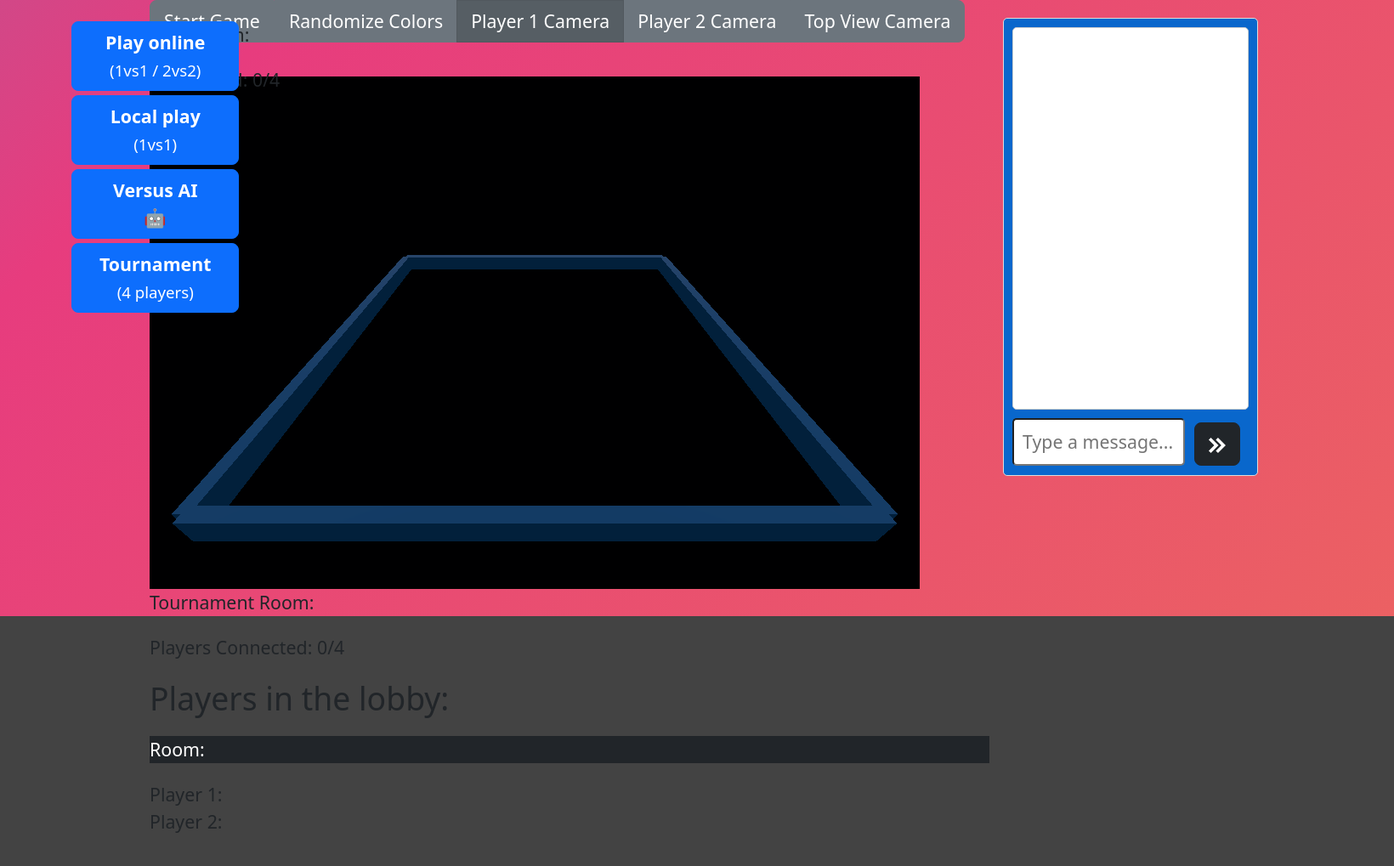
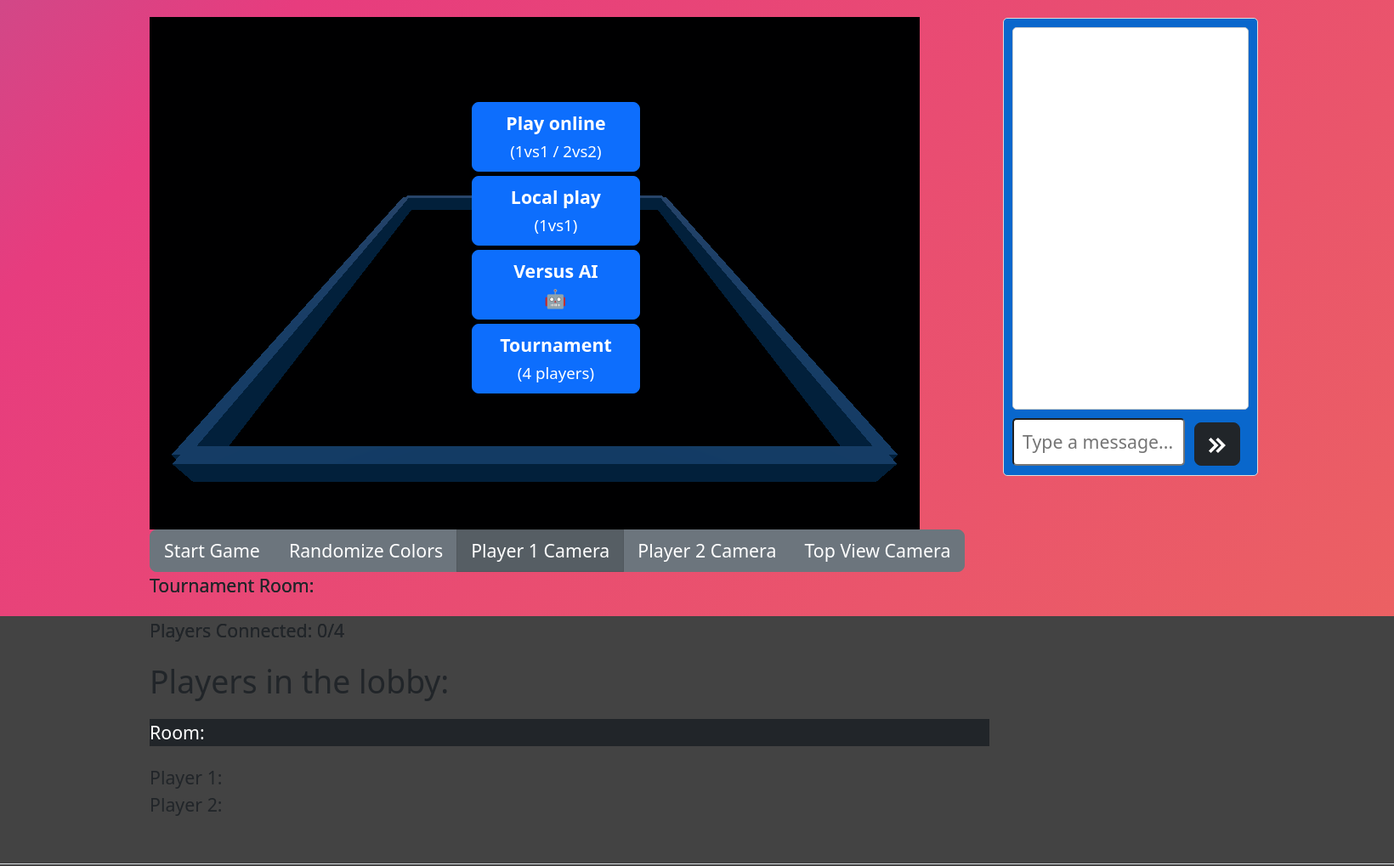
Before and after one commit to ast-jean/transcendence, a Django app: page /Pong/ in a window 1640 px wide. Shown: the part 75-1094 px from the top of the page at 85% size. Run offline with Django 5.2, Linux system fonts and the light colour scheme; parts of the project's set-up code (start-up, migrations or seed data) failed here and were passed over; some libraries are stand-ins or nearby versions.

Commit message:
ui is legit ok in pong

```diff
--- a/django_trans/main/static/main/styles/style.css
+++ b/django_trans/main/static/main/styles/style.css
@@ -79,18 +79,28 @@ body {
     background: linear-gradient(90deg, rgb(210, 233, 2) 0%, rgba(0, 180, 22, 1) 100%);
 }
 
-
+/*
 .gameCont {
     position: relative;
     justify-content: space-between;
-    /* This will push your chatbox to the right */
     height: 100vh;
-    /* Adjust height as needed */
+} */
+
+.gamediv {
+    position: relative;
+    padding-top: 20px;
+}
+
+.ui-btns {
+    position: absolute;
+    top: 100px;
+    left: 40%;
+    width: auto;
 }
 
 #gameCont {
-    align-items: center;
-    padding-top: 40px;
+    /* align-items: center; */
+    /* padding-top: 40px; */
     /* height: 600px; */
     width: 906px;
 }
@@ -103,7 +113,9 @@ body {
 }*/
 
 .play_btns {
-    padding-left: 25%;
+    /* padding-left: 25%; */
+    position: absolute;
+    /* padding-top: 400px; */
     /* padding-top: 7%; */
     /* display: flex;
     flex-direction: column;
@@ -113,19 +125,29 @@ body {
     text-align: center;
     position: relative; */
     /* z-index: 200; */
-    width: 200 px;
-    max-width: 200px;
+
+    /* width: 200 px;
+    max-width: 200px; */
+
+    /* top: 0%;
+    left: 50%; */
+}
+
+.hud {
+    /* display: block; */
+    position: absolute;
+    /* left: 100px;
+    top: 100px; */
+}
+
+
+
+.ui-btns {
+    width: 100%;
+    height: 100%;
+    position: relative;
 
 }
-
-/* .play_btns
-{
-	display: flex;
-	flex-direction: column;
-	width: inherit;
-	margin: 0 auto;
-	z-index: 99;
-} */
 
 .three-js-canvas {
     flex-grow: 1;
@@ -213,12 +235,7 @@ body {
     color: #ffffff;
 }
 
-.hud {
-    display: block;
-    position: absolute;
-    left: 100px;
-    top: 100px;
-}
+
 
 .gutter {
     background-color: #a4f97f;
--- a/django_trans/main/templates/pong.html
+++ b/django_trans/main/templates/pong.html
@@ -35,20 +35,11 @@
 		<!-- <script src="{% static 'main/scripts/controls.js' %}" type="module"></script> -->
 		<div class="row">
 			<div class="col align-items-center align-self-center">
-				<div id="cameraControls setting-btns" class="btn-group" >
-					<button id="startGameButton" class="btn btn-secondary game-button">Start Game</button>
-					<button id="randomize-colors-btn" class="btn btn-secondary play-button randomize-colors-btn">Randomize Colors</button>
-					<!-- CAMERA CONTROL -->
-					<input type="radio" class="btn-check" name="btnradio" id="btnradio1" autocomplete="off" checked>
-					<label class="btn btn-secondary" id="player1CameraBtn" for="btnradio1">Player 1 Camera</label>
-					<input type="radio" class="btn-check" name="btnradio" id="btnradio2" autocomplete="off">
-					<label class="btn btn-secondary" id="player2CameraBtn" for="btnradio2">Player 2 Camera</label>
-					<input type="radio" class="btn-check" name="btnradio" id="btnradio3" autocomplete="off">
-					<label class="btn btn-secondary" id="topViewCameraBtn"  for="btnradio3">Top View Camera</label>
-				</div>
+
+
 				<div class="gamediv">
-					<div id="gameCont" class="three-js-canvas d-flex justify-content-center align-items-center"></div>
-					<div id="play_btns" class="col d-flex flex-column hud z-2"> <!-- unnecessary arguments: mx-1 position-absolute  start-60/////text-center align-items-center align-self-center -->
+					<div class="ui-btns">
+						<div id="play_btns" class="col d-flex flex-column hud "> <!-- unnecessary arguments:start-50 translate-middle mx-1 position-absolute  start-60/////text-center align-items-center align-self-center -->
 							<div id="onlineplay_btn" class="row hud-btn game-button btn btn-primary">
 								<b>Play online</b> <br>
 								<small>(1vs1 / 2vs2)</small>
@@ -69,6 +60,21 @@
 							</button>
 						</div>
 					</div>
+					<div id="gameCont" class="three-js-canvas"></div> <!-- d-flex justify-content-center align-items-center -->
+				</div>
+
+				<div id="cameraControls setting-btns" class="btn-group" >
+					<button id="startGameButton" class="btn btn-secondary game-button">Start Game</button>
+					<button id="randomize-colors-btn" class="btn btn-secondary play-button randomize-colors-btn">Randomize Colors</button>
+					<!-- CAMERA CONTROL -->
+					<input type="radio" class="btn-check" name="btnradio" id="btnradio1" autocomplete="off" checked>
+					<label class="btn btn-secondary" id="player1CameraBtn" for="btnradio1">Player 1 Camera</label>
+					<input type="radio" class="btn-check" name="btnradio" id="btnradio2" autocomplete="off">
+					<label class="btn btn-secondary" id="player2CameraBtn" for="btnradio2">Player 2 Camera</label>
+					<input type="radio" class="btn-check" name="btnradio" id="btnradio3" autocomplete="off">
+					<label class="btn btn-secondary" id="topViewCameraBtn"  for="btnradio3">Top View Camera</label>
+				</div>
+
 				<div id="tournament-info" class="hud">
 					<p id="tournamentRoom">Tournament Room: </p>
 					<p id="connectedPlayers">Players Connected: 0/4</p>
```
Lines whose indentation alone changed are shown as unchanged.
